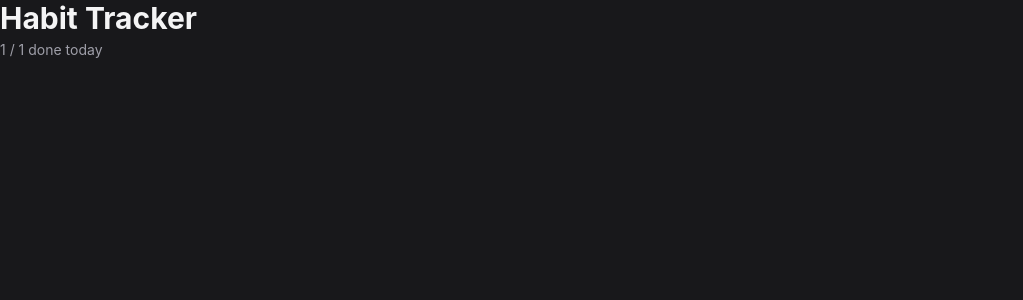
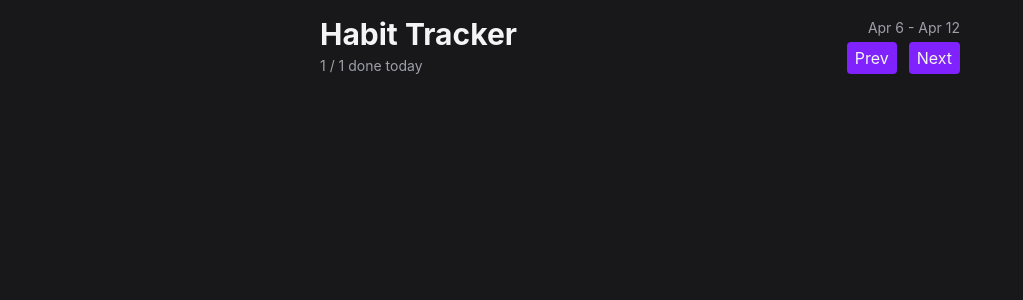
Before and after one commit to abhinav-nath/react-habit-tracker, a React (Vite) app: page / in a window 1280 px wide. Shown: the top 300 px of the page, without its empty margins (0-1023 px from the left). Built offline with nearby package versions, Linux system fonts and the light colour scheme.

Commit message:
Add buttons

```diff
--- a/src/App.tsx
+++ b/src/App.tsx
@@ -1,7 +1,9 @@
+import { Button } from "./components/Button";
+
 export default function App() {
   return (
-    <div>
-      <Header></Header>
+    <div className="max-w-2xl mx-auto p-4 flex flex-col gap-4">
+      <Header />
     </div>
   );
 }
@@ -13,7 +15,13 @@
         <h1 className="text-3xl font-bold">Habit Tracker</h1>
         <span className="text-zinc-400 text-sm">1 / 1 done today</span>
       </div>
-      <div></div>
+      <div className="flex flex-col gap-1 items-end">
+        <span className="text-zinc-400 text-sm">Apr 6 - Apr 12</span>
+        <div className="flex items-center gap-3">
+          <Button>Prev</Button>
+          <Button>Next</Button>
+        </div>
+      </div>
     </header>
   );
 }
--- /dev/null
+++ b/src/components/Button.tsx
@@ -0,0 +1,13 @@
+import type { ReactNode } from "react";
+
+type ButtonProps = {
+  children: ReactNode;
+};
+
+export function Button({ children }: ButtonProps) {
+  return (
+    <button className="bg-violet-600 hover:bg-violet-500 transition-colors rounded px-2 py-1 disabled:opacity-30 disabled:cursor-not-allowed">
+      {children}
+    </button>
+  );
+}
```
